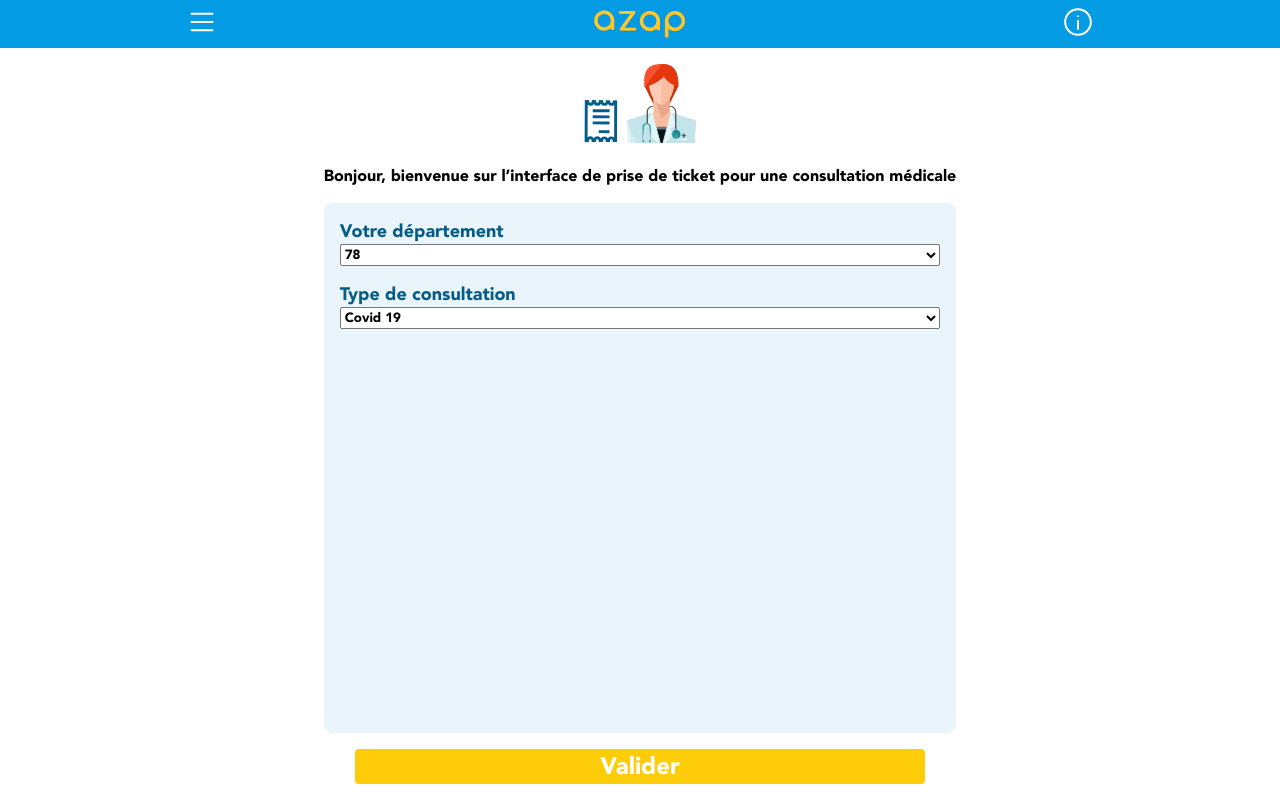
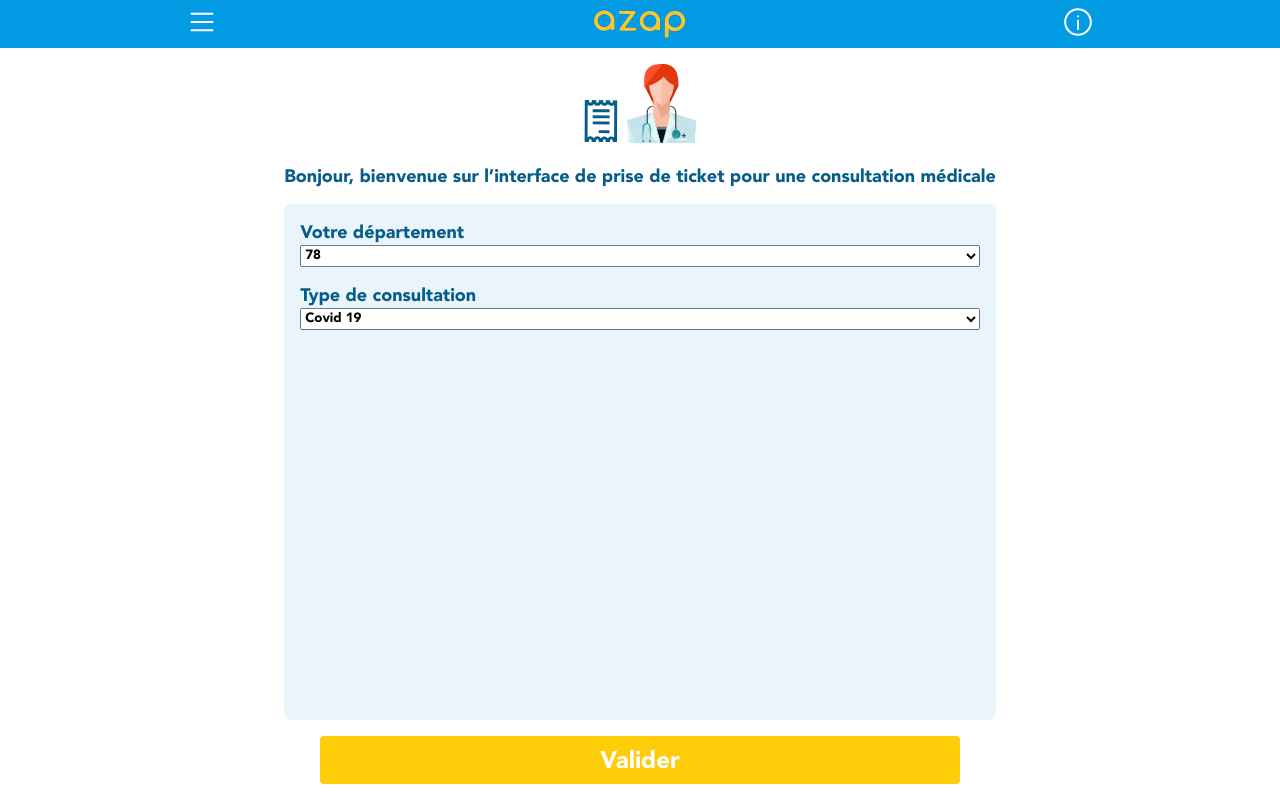
Before and after one commit to azap-tech/linapp-patient, a React (Create React App) app: page /ticket-view in a window 1280 px wide. Built offline with nearby package versions, Linux system fonts and the light colour scheme.

Commit message:
style text and ajust button size

```diff
--- a/src/App.js
+++ b/src/App.js
@@ -63,6 +63,11 @@ const MobileContent = styled.div`
   flex-direction: column;
   align-items: center;
   justify-content: center;
+  h2 {
+    color: #055d88;
+    text-align: center;
+    font-size: large;
+  }
 `;
 
 const Button = styled.button`
@@ -74,6 +79,7 @@ const Button = styled.button`
   font-weight: bold;
   font-size: x-large;
   width: 90%;
+  min-height: 3rem;
 
   color: #fffefe;
   margin-top: auto;
@@ -134,10 +140,10 @@ function Department() {
           <TicketSVG />
           <DoctorSVG />
         </div>
-        <p>
+        <h2>
           Bonjour, bienvenue sur l’interface de prise de ticket pour une
           consultation médicale
-        </p>
+        </h2>
         <DepartmentForm />
         <Button>Valider</Button>
       </MobileContent>
```
